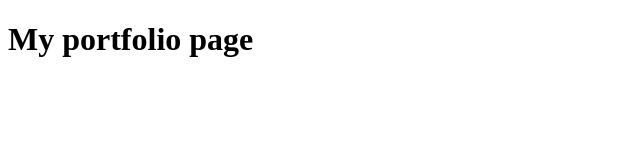
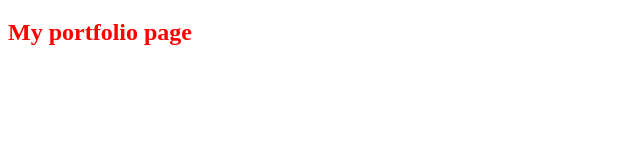
Before and after one commit to YevgenyZubrin/no_name, a plain HTML site: page index.html in a window 1280 px wide. Shown: the whole page, without its empty margins (0-640 px from the left). Drawn offline with Linux system fonts and the light colour scheme.

Commit message:
feat(master): add and connect index.css

```diff
--- /dev/null
+++ b/index.css
@@ -0,0 +1,6 @@
+.main-page__title {
+  font-size: 24px;
+  line-height: 32px;
+  font-weight: 600;
+  color: red;
+}
--- a/index.html
+++ b/index.html
@@ -4,6 +4,7 @@
     <meta charset="UTF-8" />
     <meta http-equiv="X-UA-Compatible" content="IE=edge" />
     <meta name="viewport" content="width=device-width, initial-scale=1.0" />
+    <link rel="stylesheet" href="index.css" />
     <title>Document</title>
   </head>
   <body class="main-page">
```
